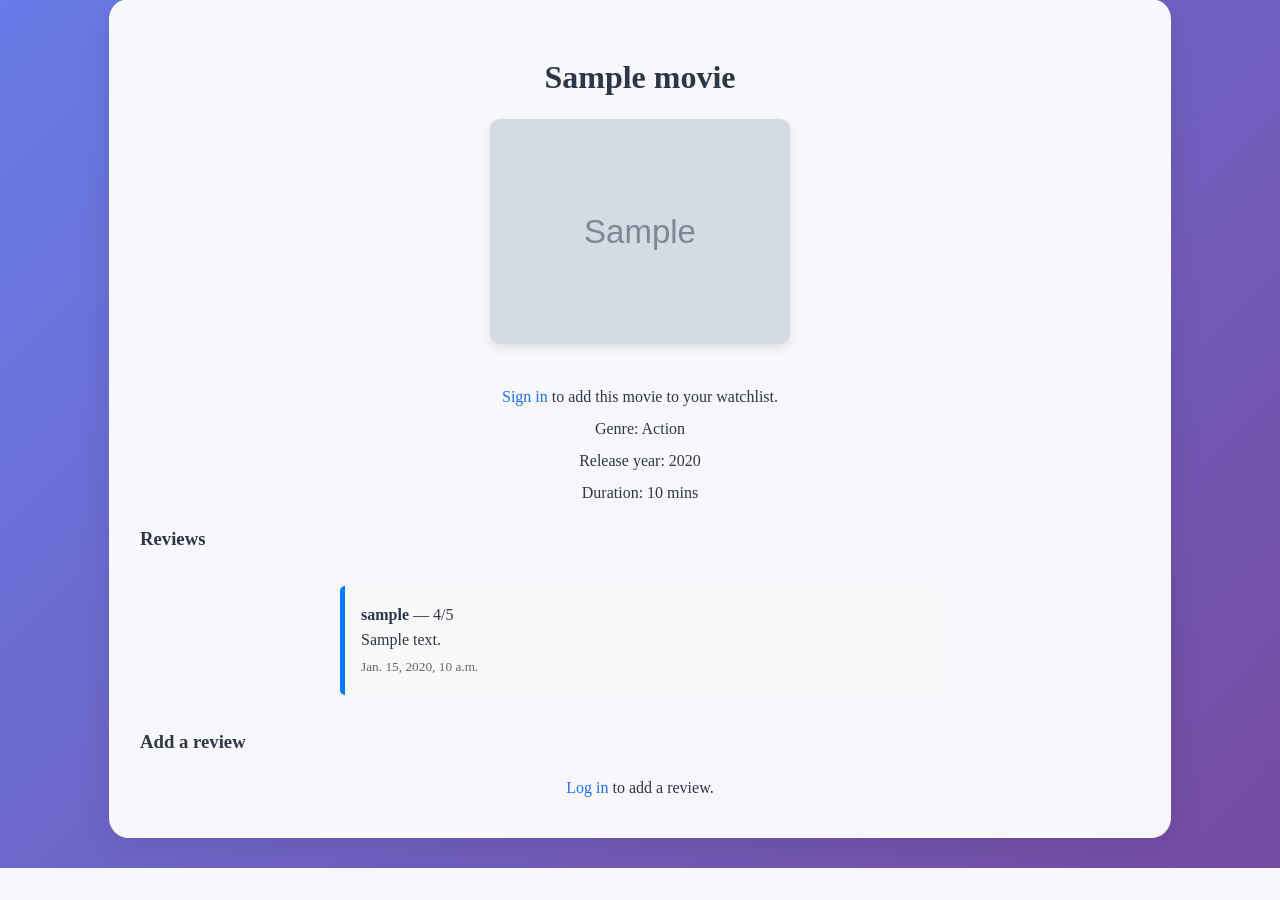
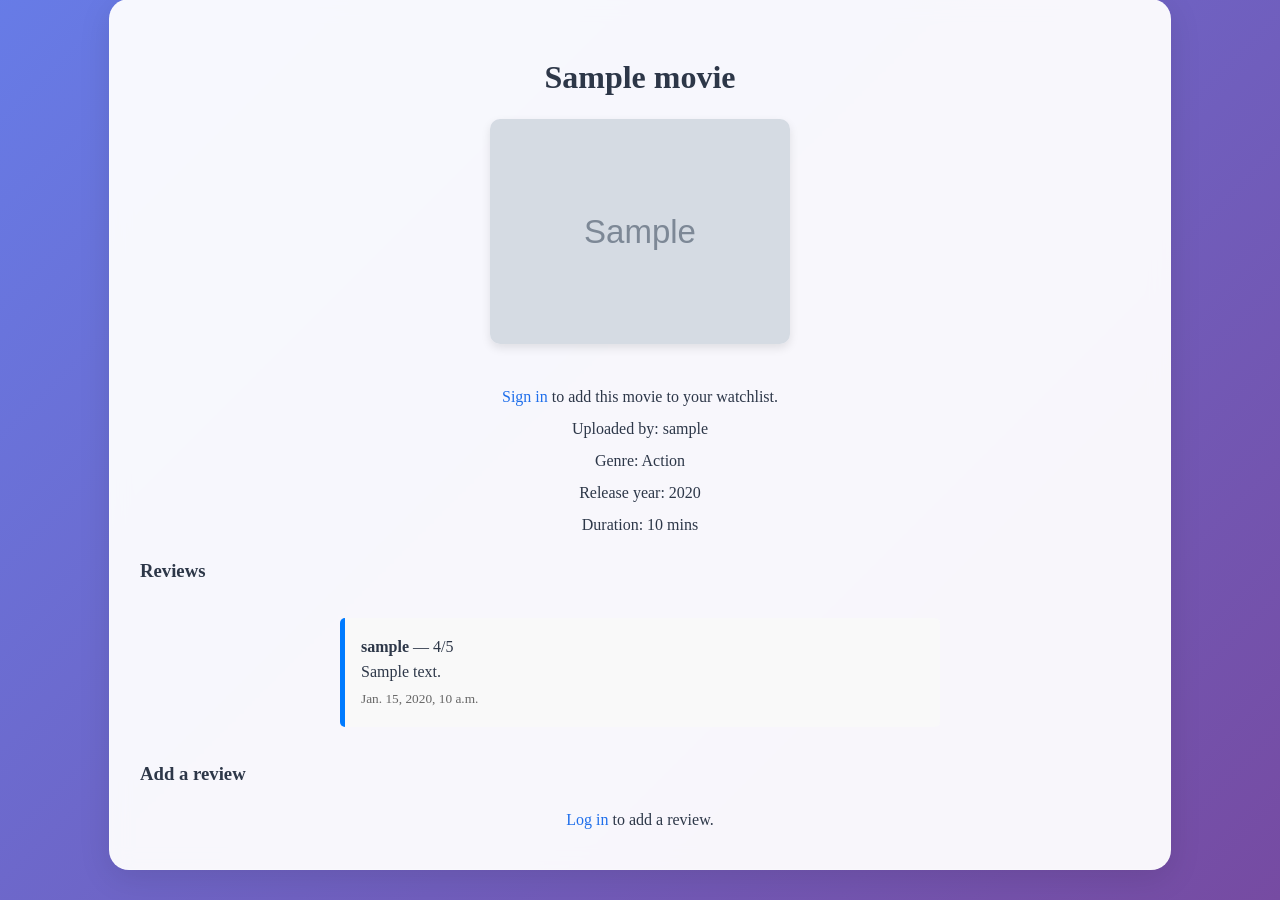
Before and after one commit to ShyakaRoger/django_movie_collection_app, a Django app: page /movies/1/ in a window 1280 px wide. Shown: the part 110-1010 px from the top of the page. Before the commit the page ends 978 px from the top, so only its background shows below. Run offline with Django 5.2, Linux system fonts and the light colour scheme; tables that the repository leaves empty hold one stand-in row (values such as "Sample post"); grey boxes marked "Sample" are stand-in pictures; some web fonts are replaced.

Commit message:
css updates

```diff
--- a/main_app/templates/movies/detail.html
+++ b/main_app/templates/movies/detail.html
@@ -51,7 +51,7 @@
   {% endfor %}
 </ul>
 {% endif %}
-
+<p>Uploaded by: {{ movie.user }}</p>
 <p>Genre: {{ movie.get_genre_display|default:movie.genre }}</p>
 <p>Release year: {{ movie.release_year }}</p>
 <p>Duration: {{ movie.duration }} mins</p>
```
